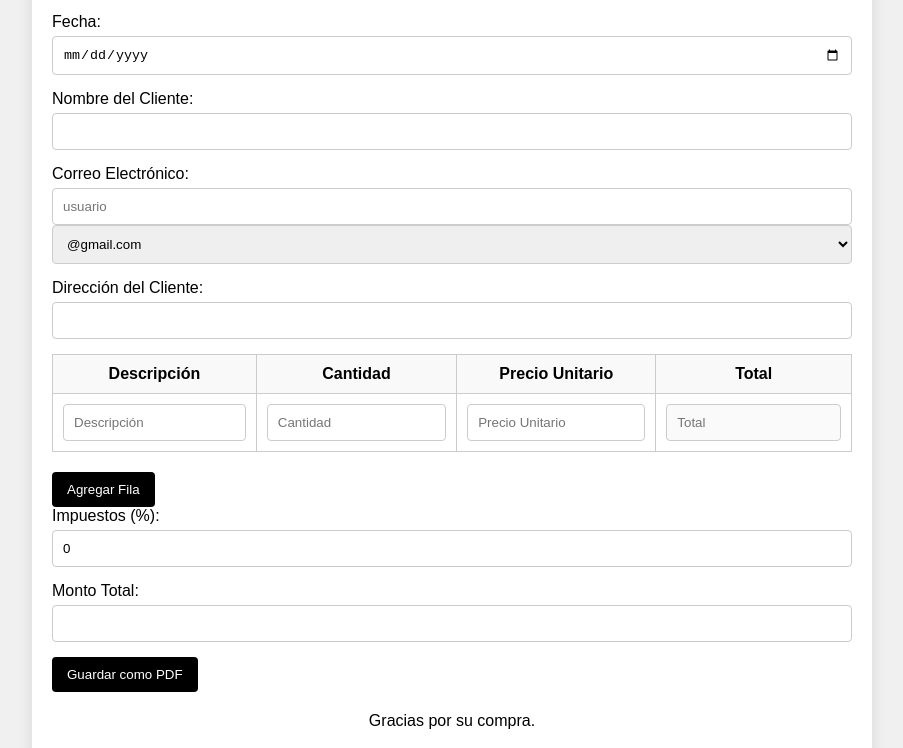
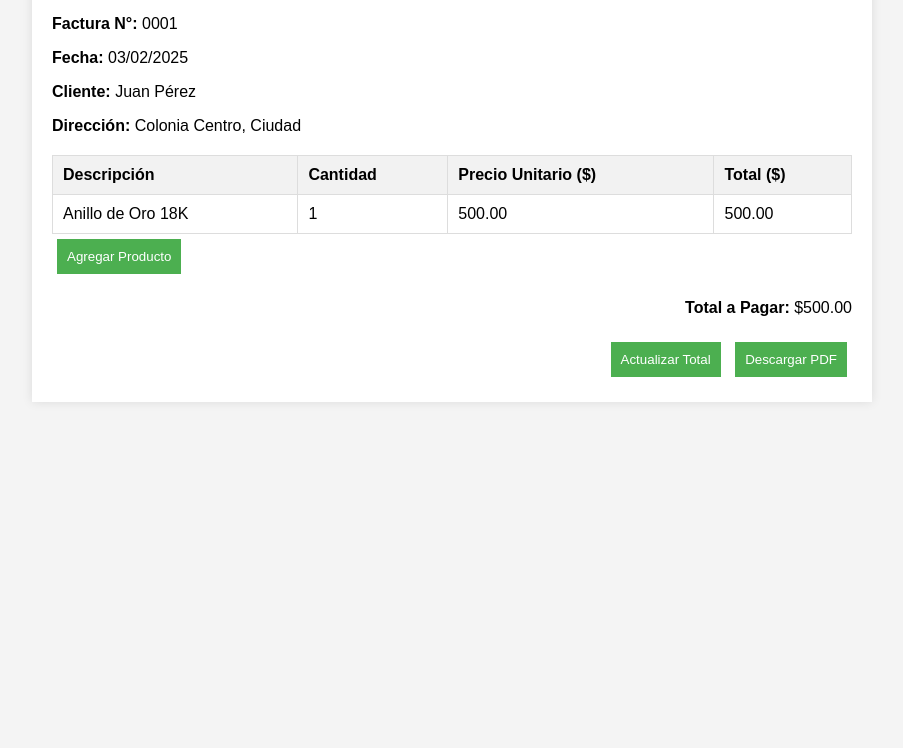
Before and after one commit to industriastobias/industriastobias, a plain HTML site: page factura.html in a window 1280 px wide. Shown: the part 193-941 px from the top of the page, without its empty margins (188-1091 px from the left). After the commit the page ends 800 px from the top, so only its background shows below. Drawn offline with nearby package versions, Linux system fonts and the light colour scheme.

Commit message:
factura.html

```diff
--- a/factura.html
+++ b/factura.html
@@ -4,126 +4,84 @@
     <meta charset="UTF-8">
     <meta name="viewport" content="width=device-width, initial-scale=1.0">
     <title>Factura - TOBIAS JEWELRY</title>
+    <script src="https://cdnjs.cloudflare.com/ajax/libs/jspdf/2.5.1/jspdf.umd.min.js"></script>
+    <script src="https://cdnjs.cloudflare.com/ajax/libs/html2canvas/1.4.1/html2canvas.min.js"></script>
     <style>
         body {
             font-family: Arial, sans-serif;
-            background-color: #f0f0f0;
-            margin: 0;
-            padding: 20px;
+            background-color: #f4f4f4;
+            text-align: center;
         }
         .container {
+            width: 80%;
             max-width: 800px;
-            background: #fff;
+            margin: 20px auto;
+            background-color: white;
             padding: 20px;
-            border-radius: 8px;
-            box-shadow: 0 0 15px rgba(0, 0, 0, 0.1);
-            margin: auto;
+            box-shadow: 0 0 10px rgba(0, 0, 0, 0.1);
+            text-align: left;
         }
-        header {
-            text-align: center;
+        .header {
+            display: flex;
+            justify-content: space-between;
+            align-items: center;
+            border-bottom: 2px solid #ddd;
+            padding-bottom: 10px;
             margin-bottom: 20px;
         }
-        h1 {
-            color: black;
-            margin: 0;
+        .logo {
+            width: 100px;
         }
-        .form-group {
-            margin-bottom: 15px;
-        }
-        .form-group label {
-            display: block;
-            margin-bottom: 5px;
-        }
-        input[type="text"],
-        input[type="email"],
-        input[type="number"],
-        input[type="date"] {
-            width: 100%;
-            padding: 10px;
-            border: 1px solid #ccc;
-            border-radius: 4px;
-            box-sizing: border-box;
-        }
-        select {
-            width: 100%;
-            padding: 10px;
-            border: 1px solid #ccc;
-            border-radius: 4px;
-            box-sizing: border-box;
+        .info {
+            margin-bottom: 10px;
         }
         table {
             width: 100%;
             border-collapse: collapse;
-            margin-bottom: 20px;
-        }
-        table, th, td {
-            border: 1px solid #ccc;
+            margin-top: 20px;
         }
         th, td {
+            border: 1px solid #ddd;
             padding: 10px;
-            text-align: center;
+            text-align: left;
         }
         th {
-            background-color: #f9f9f9;
+            background-color: #f2f2f2;
         }
-        .btn {
-            padding: 10px 15px;
-            background-color: black;
+        .footer {
+            margin-top: 20px;
+            text-align: right;
+        }
+        button {
+            padding: 10px;
+            margin: 5px;
+            background-color: #4CAF50;
             color: white;
             border: none;
-            border-radius: 4px;
             cursor: pointer;
-            transition: background 0.3s;
         }
-        .btn:hover {
-            background-color: darkgray;
-        }
-        footer {
-            margin-top: 20px;
-            text-align: center;
+        button:hover {
+            background-color: #45a049;
         }
     </style>
 </head>
 <body>
 
-<div class="container">
-    <header>
-        <h1>TOBIAS JEWELRY</h1>
-        <p>A Family Company</p>
-    </header>
-
-    <form id="invoiceForm">
-        <div class="form-group">
-            <label for="invoiceNumber">Número de Factura:</label>
-            <input type="text" id="invoiceNumber" required>
+    <div class="container" id="invoice">
+        <div class="header">
+            <div>
+                <h2>TOBIAS JEWELRY</h2>
+                <p>Dirección: El Salvador, San Salvador</p>
+                <p>Correo: Industriastobias@gmail.com</p>
+            </div>
+            <img src="factura.jpg" alt="Logo TOBIAS JEWELRY" class="logo">
         </div>
 
-        <div class="form-group">
-            <label for="date">Fecha:</label>
-            <input type="date" id="date" required>
-        </div>
-
-        <div class="form-group">
-            <label for="customerName">Nombre del Cliente:</label>
-            <input type="text" id="customerName" required>
-        </div>
-
-        <div class="form-group">
-            <label for="customerEmail">Correo Electrónico:</label>
-            <input type="text" id="customerEmailLocal" placeholder="usuario" required>
-            <select id="emailDomain" onchange="updateEmail()">
-                <option value="@gmail.com">@gmail.com</option>
-                <option value="@hotmail.com">@hotmail.com</option>
-                <option value="@yahoo.com">@yahoo.com</option>
-                <option value="@outlook.com">@outlook.com</option>
-                <option value="otros">Otros</option>
-            </select>
-            <input type="text" id="otherDomain" placeholder="Especifica dominio" style="display:none;" oninput="updateEmail()">
-        </div>
-
-        <div class="form-group">
-            <label for="customerAddress">Dirección del Cliente:</label>
-            <input type="text" id="customerAddress" required>
+        <div class="info">
+            <p><strong>Factura N°:</strong> <span contenteditable="true" id="facturaNum">0001</span></p>
+            <p><strong>Fecha:</strong> <span contenteditable="true" id="fecha">03/02/2025</span></p>
+            <p><strong>Cliente:</strong> <span contenteditable="true" id="cliente">Juan Pérez</span></p>
+            <p><strong>Dirección:</strong> <span contenteditable="true" id="direccion">Colonia Centro, Ciudad</span></p>
         </div>
 
         <table>
@@ -131,141 +89,76 @@
                 <tr>
                     <th>Descripción</th>
                     <th>Cantidad</th>
-                    <th>Precio Unitario</th>
-                    <th>Total</th>
+                    <th>Precio Unitario ($)</th>
+                    <th>Total ($)</th>
                 </tr>
             </thead>
-            <tbody id="invoiceItems">
+            <tbody id="productos">
                 <tr>
-                    <td><input type="text" placeholder="Descripción" required></td>
-                    <td><input type="number" placeholder="Cantidad" required oninput="calculateTotal()"></td>
-                    <td><input type="number" placeholder="Precio Unitario" required oninput="calculateTotal()"></td>
-                    <td><input type="number" placeholder="Total" disabled></td>
+                    <td contenteditable="true">Anillo de Oro 18K</td>
+                    <td contenteditable="true" class="cantidad">1</td>
+                    <td contenteditable="true" class="precio">500.00</td>
+                    <td class="total">500.00</td>
                 </tr>
             </tbody>
         </table>
 
-        <button type="button" id="addRow" class="btn">Agregar Fila</button>
+        <button onclick="agregarFila()">Agregar Producto</button>
 
-        <div class="form-group">
-            <label for="tax">Impuestos (%):</label>
-            <input type="number" id="tax" value="0" oninput="calculateTotal()">
+        <div class="footer">
+            <p><strong>Total a Pagar:</strong> $<span id="total">500.00</span></p>
         </div>
 
-        <div class="form-group">
-            <label for="totalAmount">Monto Total:</label>
-            <input type="number" id="totalAmount" readonly>
+        <div class="footer">
+            <button onclick="calcularTotal()">Actualizar Total</button>
+            <button onclick="descargarPDF()">Descargar PDF</button>
+        </div>
     </div>
 
-        <button type="button" class="btn" onclick="savePDF()">Guardar como PDF</button>
-    </form>
+    <script>
+        function calcularTotal() {
+            let filas = document.querySelectorAll("#productos tr");
+            let total = 0;
 
-    <footer>
-        <p>Gracias por su compra.</p>
-        <p>Síguenos en Instagram: @tobiasjewelry</p>
-    </footer>
-</div>
-
-<script src="https://cdnjs.cloudflare.com/ajax/libs/jspdf/2.5.1/jspdf.umd.min.js"></script>
-<script>
-    document.getElementById('addRow').addEventListener('click', function () {
-        const table = document.getElementById('invoiceItems');
-        const row = table.insertRow();
-        row.innerHTML = `
-            <td><input type="text" placeholder="Descripción" required></td>
-            <td><input type="number" placeholder="Cantidad" required oninput="calculateTotal()"></td>
-            <td><input type="number" placeholder="Precio Unitario" required oninput="calculateTotal()"></td>
-            <td><input type="number" placeholder="Total" disabled></td>
-        `;
+            filas.forEach(fila => {
+                let cantidad = parseFloat(fila.querySelector(".cantidad").innerText) || 0;
+                let precio = parseFloat(fila.querySelector(".precio").innerText) || 0;
+                let totalFila = cantidad * precio;
+                fila.querySelector(".total").innerText = totalFila.toFixed(2);
+                total += totalFila;
             });
 
-    document.getElementById('emailDomain').addEventListener('change', function () {
-        const otherDomainInput = document.getElementById('otherDomain');
-        if (this.value === 'otros') {
-            otherDomainInput.style.display = 'block';
-            otherDomainInput.value = '';
-            document.getElementById('customerEmail').value = ''; // Clear email field
-        } else {
-            otherDomainInput.style.display = 'none';
-            otherDomainInput.value = ''; // Clear input
-            updateEmail(); // Update email with selected domain
-        }
-    });
-
-    function updateEmail() {
-        const localPart = document.getElementById('customerEmailLocal').value;
-        const domainPart = document.getElementById('emailDomain').value === 'otros' ? document.getElementById('otherDomain').value : document.getElementById('emailDomain').value;
-        document.getElementById('customerEmail').value = localPart + domainPart;
+            document.getElementById("total").innerText = total.toFixed(2);
         }
 
-    function calculateTotal() {
-        const rows = document.querySelectorAll('#invoiceItems tr');
-        let total = 0;
+        function agregarFila() {
+            let tabla = document.getElementById("productos");
+            let nuevaFila = document.createElement("tr");
 
-        rows.forEach(row => {
-            const quantity = parseFloat(row.cells[1].querySelector('input').value) || 0;
-            const unitPrice = parseFloat(row.cells[2].querySelector('input').value) || 0;
-            const rowTotal = quantity * unitPrice;
-            row.cells[3].querySelector('input').value = rowTotal.toFixed(2);
-            total += rowTotal;
-        });
+            nuevaFila.innerHTML = `
+                <td contenteditable="true">Nuevo Producto</td>
+                <td contenteditable="true" class="cantidad">1</td>
+                <td contenteditable="true" class="precio">0.00</td>
+                <td class="total">0.00</td>
+            `;
 
-        const taxRate = parseFloat(document.getElementById('tax').value) || 0;
-        const taxAmount = (total * taxRate) / 100;
-        total += taxAmount;
-
-        document.getElementById('totalAmount').value = total.toFixed(2);
+            tabla.appendChild(nuevaFila);
         }
 
-    async function savePDF() {
+        function descargarPDF() {
+            const invoice = document.getElementById("invoice");
+
+            html2canvas(invoice).then((canvas) => {
+                const imgData = canvas.toDataURL("image/png");
                 const { jsPDF } = window.jspdf;
-        const doc = new jsPDF();
+                const doc = new jsPDF("p", "mm", "a4");
 
-        // Título de la factura
-        doc.setFontSize(18);
-        doc.text('TOBIAS JEWELRY', 105, 20, { align: 'center' });
-        doc.setFontSize(12);
-        doc.text('A Family Company', 105, 30, { align: 'center' });
+                const imgWidth = 190;
+                const imgHeight = (canvas.height * imgWidth) / canvas.width;
+                doc.addImage(imgData, "PNG", 10, 10, imgWidth, imgHeight);
 
-        // Información de la factura
-        doc.setFontSize(12);
-        doc.text(`Factura N°: ${document.getElementById('invoiceNumber').value}`, 10, 40);
-        doc.text(`Fecha: ${document.getElementById('date').value}`, 10, 50);
-        doc.text(`Cliente: ${document.getElementById('customerName').value}`, 10, 60);
-        const email = document.getElementById('customerEmailLocal').value + (document.getElementById('emailDomain').value === 'otros' ? document.getElementById('otherDomain').value : document.getElementById('emailDomain').value);
-        doc.text(`Correo: ${email}`, 10, 70);
-        doc.text(`Dirección: ${document.getElementById('customerAddress').value}`, 10, 80);
-        doc.line(10, 85, 200, 85); // Línea horizontal
-
-        // Encabezado de la tabla
-        const startY = 90;
-        doc.text('Descripción', 10, startY);
-        doc.text('Cantidad', 80, startY);
-        doc.text('Precio Unitario', 130, startY);
-        doc.text('Total', 180, startY);
-        doc.line(10, startY + 2, 200, startY + 2); // Línea horizontal
-
-        const rows = document.querySelectorAll('#invoiceItems tr');
-        let currentY = startY + 10;
-
-        rows.forEach(row => {
-            doc.text(row.cells[0].querySelector('input').value, 10, currentY);
-            doc.text(row.cells[1].querySelector('input').value, 80, currentY);
-            doc.text(row.cells[2].querySelector('input').value, 130, currentY);
-            doc.text(row.cells[3].querySelector('input').value, 180, currentY);
-            currentY += 10;
-            doc.line(10, currentY - 2, 200, currentY - 2); // Línea horizontal entre filas
+                doc.save("factura_tobias_jewelry.pdf");
             });
-
-        currentY += 10; // Espacio antes del total
-        doc.text(`Total: $${document.getElementById('totalAmount').value}`, 10, currentY);
-
-        currentY += 10; // Espacio antes del mensaje de agradecimiento
-        doc.text('Gracias por su compra.', 10, currentY);
-        currentY += 10; // Espacio antes del Instagram
-        doc.text('Síguenos en Instagram: @tobiasjewelry', 10, currentY);
-
-        doc.save('factura.pdf');
         }
     </script>
 
```
Lines whose indentation alone changed are shown as unchanged.
